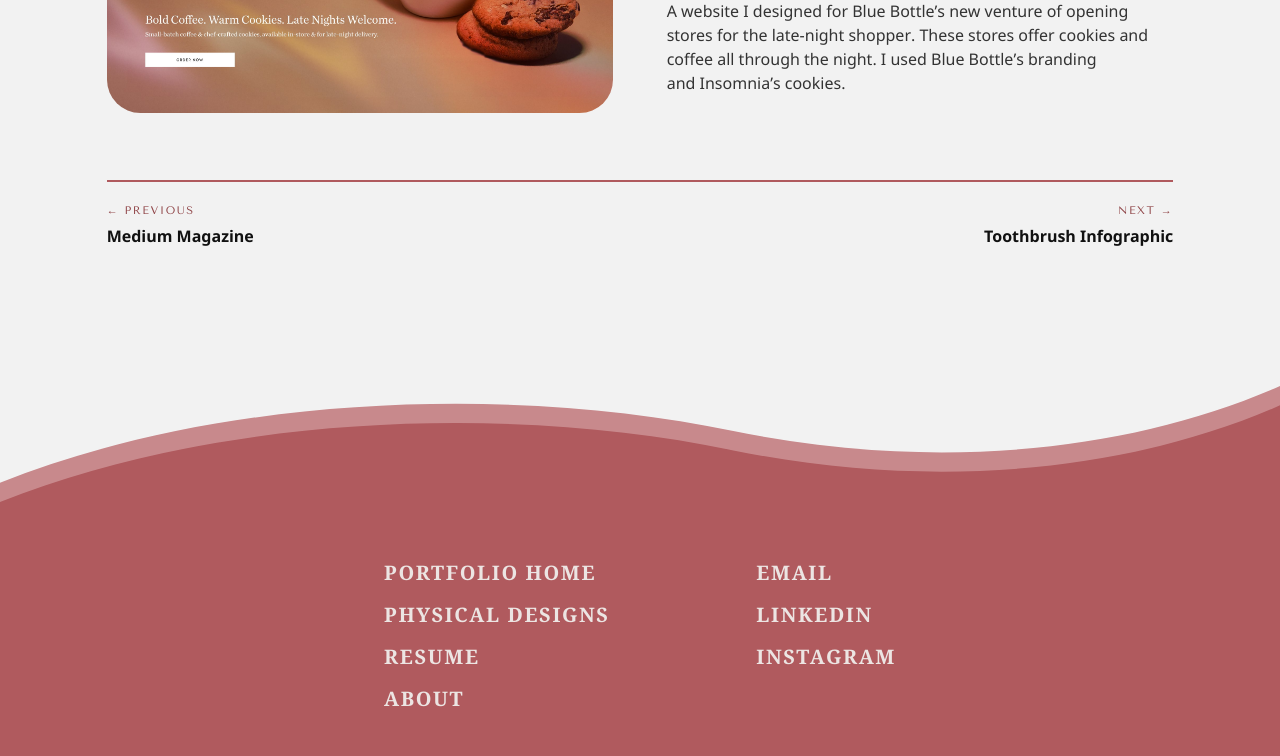
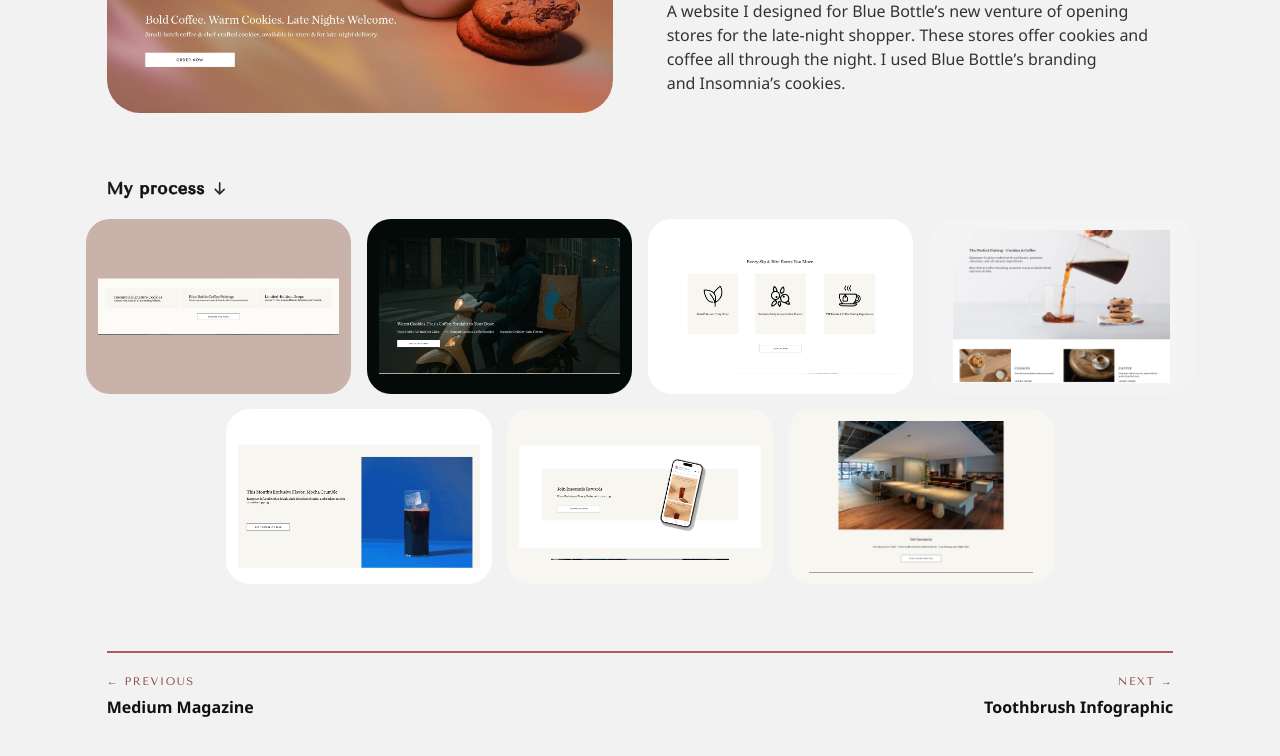
Before and after one commit to allisoncor/allisoncor.github.io, a plain HTML site: page work/insomnia.html in a window 1280 px wide. Shown: the part 314-1070 px from the top of the page. Drawn offline with nearby package versions, Linux system fonts and the light colour scheme.

Commit message:
Insomnia: add the website screens, shown whole in two centred rows
Built from site-dev 12e4721.

Co-Authored-By: Claude Opus 5.5 <noreply@anthropic.com>

```diff
--- a/js/work.js
+++ b/js/work.js
@@ -106,6 +106,11 @@
         var x0 = G + (ri % 2 ? S2 / 2 : 0);
         for (var c = 0; c < nInRow && k2 < count; c++, k2++) slotsR.push({ x: x0 + c * S2, y: ri * (TH2 + G), w: T2, h: TH2 });
       });
+      // centre the whole group across the window (rows of different lengths leave it lopsided)
+      var minX = Math.min.apply(null, slotsR.map(function (s) { return s.x; }));
+      var maxX = Math.max.apply(null, slotsR.map(function (s) { return s.x + s.w; }));
+      var dx = (100 - (maxX - minX)) / 2 - minX;
+      slotsR.forEach(function (s) { s.x += dx; });
       return slotsR;
     }
     // Only a few pictures: a compact, centred group instead of a full-width wall.
--- a/work/insomnia.html
+++ b/work/insomnia.html
@@ -54,6 +54,11 @@
       </div>
     </section>
 
+    <h2 class="work2-process">My process
+      <svg class="work2-process__arrow" viewBox="0 0 24 24" aria-hidden="true"><path d="M12 3v17M5 13l7 7 7-7" fill="none" stroke="currentColor" stroke-width="2.6" stroke-linecap="round" stroke-linejoin="round"/></svg>
+    </h2>
+    <div class="work2-gallery" id="gallery"></div>
+
     <nav class="work-pager" aria-label="More projects">
       <a class="work-pager__prev" href="medium.html"><span>&larr; Previous</span>Medium Magazine</a>
       <a class="work-pager__next" href="toothbrush.html"><span>Next &rarr;</span>Toothbrush Infographic</a>
@@ -67,8 +72,8 @@
     <button class="lightbox__next" type="button" aria-label="Next image">&rarr;</button>
     <div class="lightbox__count"></div>
   </div>
-  <script type="application/json" id="work-data">{"images":["../projects/insomnia/hero.jpg?v=c7a78d22"]}</script>
-  <script src="../js/work.js?v=60373b02"></script>
+  <script type="application/json" id="work-data">{"images":["../projects/insomnia/hero.jpg?v=c7a78d22","../projects/insomnia/1.jpg?v=a93ea8b9","../projects/insomnia/2.jpg?v=01735b10","../projects/insomnia/3.jpg?v=eb382f25","../projects/insomnia/4.jpg?v=ab14dee7","../projects/insomnia/5.jpg?v=4eeaf475","../projects/insomnia/6.jpg?v=8f3f5edf","../projects/insomnia/7.jpg?v=81e26a73"],"rows":[4,3],"whole":{"1.jpg":1,"2.jpg":1,"3.jpg":1,"4.jpg":1,"5.jpg":1,"6.jpg":1,"7.jpg":1}}</script>
+  <script src="../js/work.js?v=bf8a83c3"></script>
 
   <!-- ===== Footer (same on every page) ===== -->
   <footer class="site-footer">
```
Also changed, not shown: work/clarity.html (+1 -1 lines), work/fire-to-the-flame.html (+1 -1 lines), work/glass-wall-lamp.html (+1 -1 lines), work/house-event.html (+1 -1 lines), work/if-only.html (+1 -1 lines), work/jei.html (+1 -1 lines), work/line-curve.html (+1 -1 lines), work/medium.html (+1 -1 lines), work/toothbrush.html (+1 -1 lines), work/two-parts-to-make-a-whole.html (+1 -1 lines), projects/insomnia/1.jpg (added), projects/insomnia/2.jpg (added), projects/insomnia/3.jpg (added), projects/insomnia/4.jpg (added), 3 more files.
